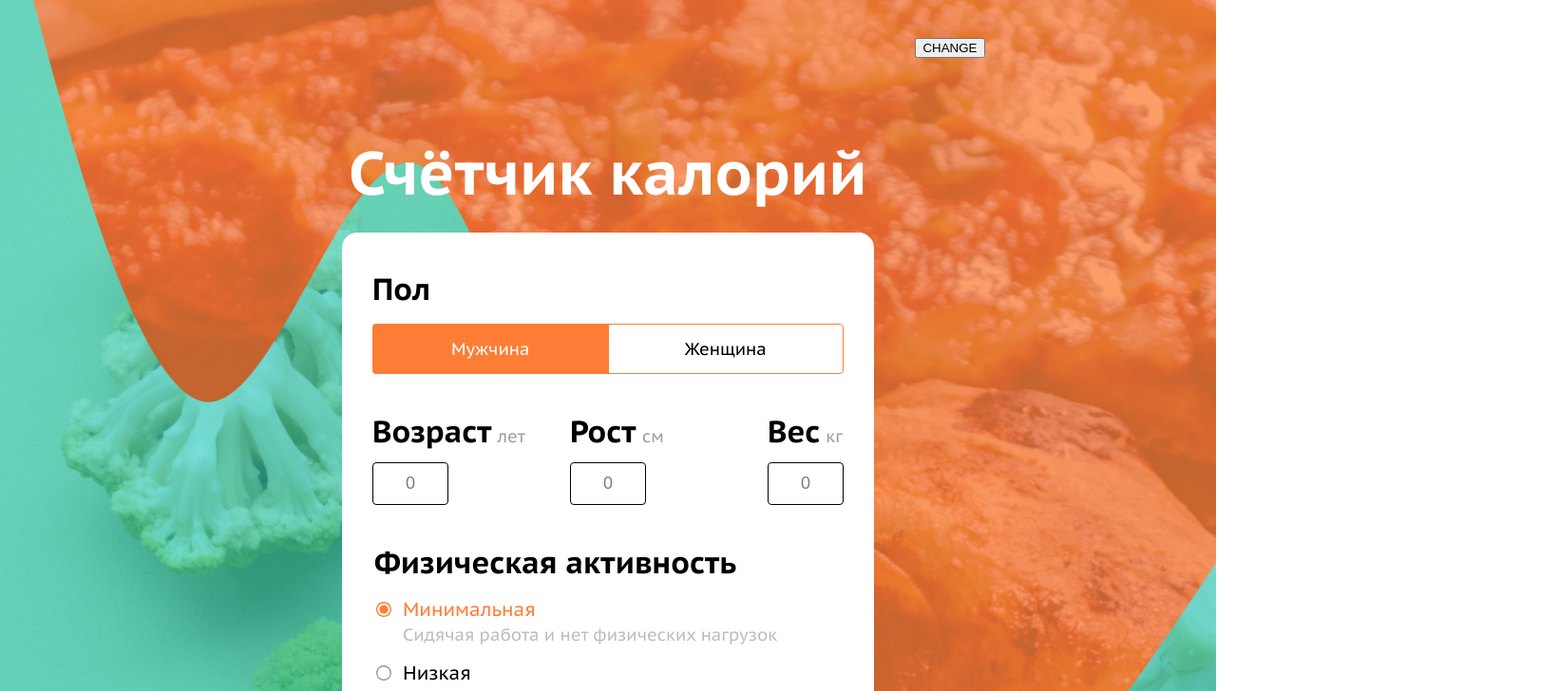
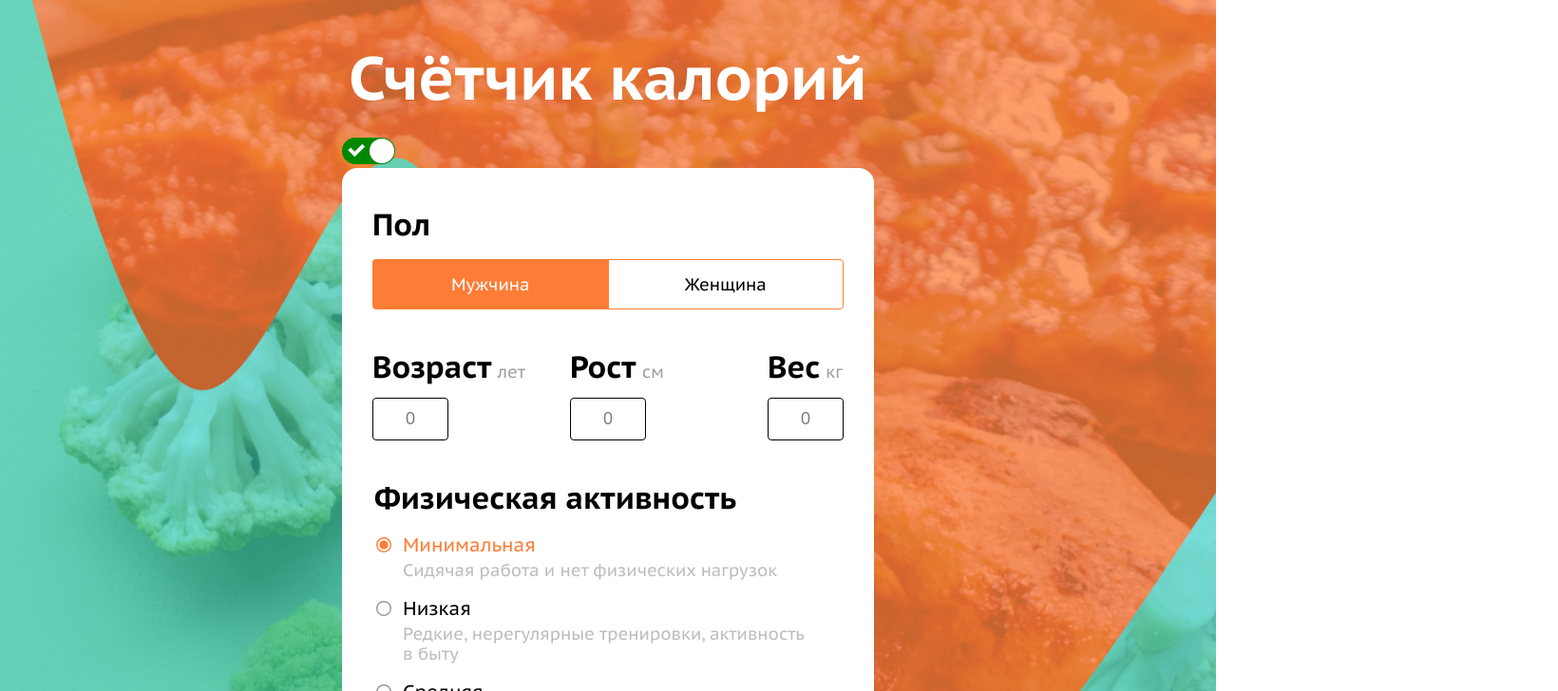
Before and after one commit to Rema04Dev/calories, a React (Vite) app: page / in a window 1280 px wide. Shown: the top 728 px of the page at 95% size, 1640 px wide, since content can reach past the window. Built offline with nearby package versions, Linux system fonts and the light colour scheme.

Commit message:
add theme swither

```diff
--- a/src/App.tsx
+++ b/src/App.tsx
@@ -44,14 +44,11 @@ const App = () => {
   return (
     <main className="main" id={theme}>
       <div className="container">
-        <div className="switch">
-          <button onChange={() => toggleTheme()}>CHANGE</button>
-        </div>
-
         <article className="counter">
           <h1 data-testid="title" className="counter__heading heading-main">
             {t('heading')}
           </h1>
+          <ReactSwitch onChange={toggleTheme} checked={theme === 'light'} />
           <form
             onSubmit={handleSubmit(onSubmitHandler)}
             className="counter__form form"
--- a/src/contexts/ThemeContext.tsx
+++ b/src/contexts/ThemeContext.tsx
@@ -1,5 +1,5 @@
 import { createContext } from 'react';
 import { IThemeContext } from '../types';
-const ThemeContext = createContext<IThemeContext>({ theme: 'light' });
+const ThemeContext = createContext<IThemeContext | null>(null);
 
 export default ThemeContext;
```
